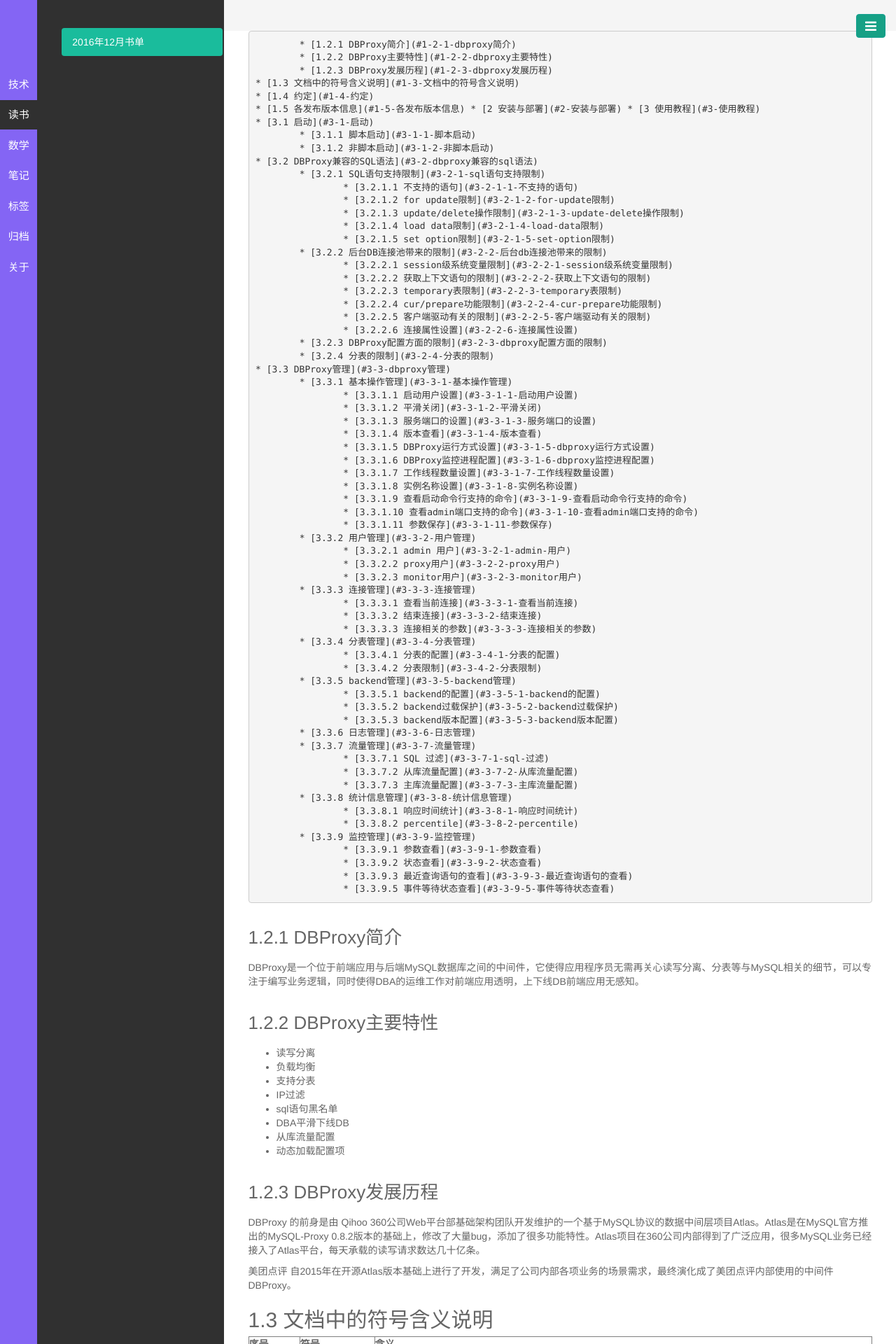
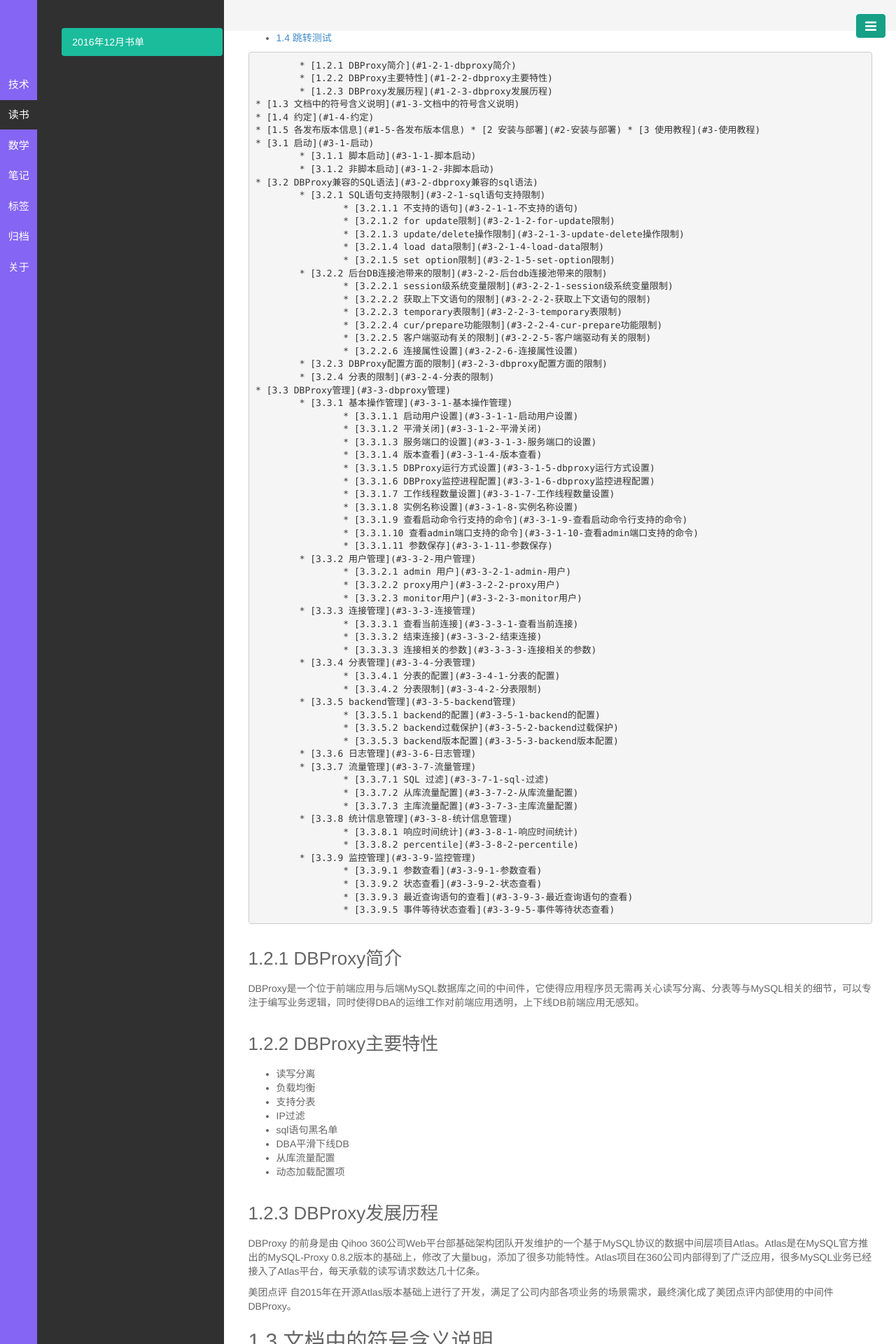
Before and after one commit to tsthght/tsthght.github.io.bk, a Jekyll site: the page built from USER_GUIDE.md, in a window 1280 px wide. Shown: the top 1920 px of the page at 70% size. Built offline with Jekyll 4.4.1, drawn with Linux system fonts in a browser that asks for light colours; our own code applies the rules of GitHub Pages for plain Markdown files; Markdown is read by kramdown in place of the engine named in the settings; some of the changed text lies outside the part shown.

Commit message:
Update USER_GUIDE.md
test

```diff
--- a/USER_GUIDE.md
+++ b/USER_GUIDE.md
@@ -1,3 +1,5 @@
+* [1.4 跳转测试](# 1.4)
+
 <!-- vim-markdown-toc Redcarpet -->
 		* [1.2.1 DBProxy简介](#1-2-1-dbproxy简介)
 		* [1.2.2 DBProxy主要特性](#1-2-2-dbproxy主要特性)
@@ -112,7 +114,9 @@
 	</tr>
 </table>
 
-## 1.4 约定
+
+
+## <h1 id="1.4">1.4 约定</h1>
 对DBProxy的配置文件的修改，需要**重启**配置才会**生效**。
 
 ## 1.5 各发布版本信息
```
